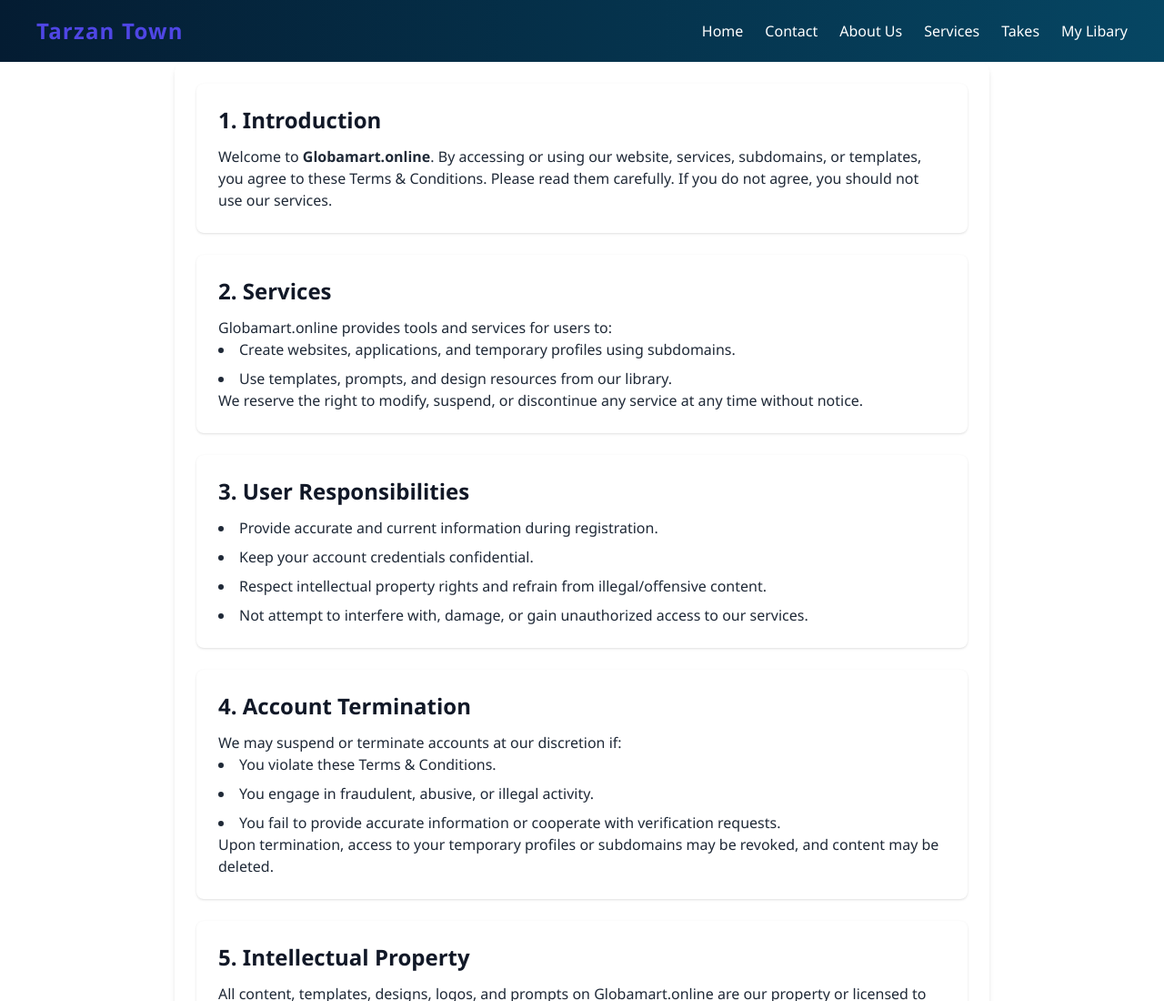
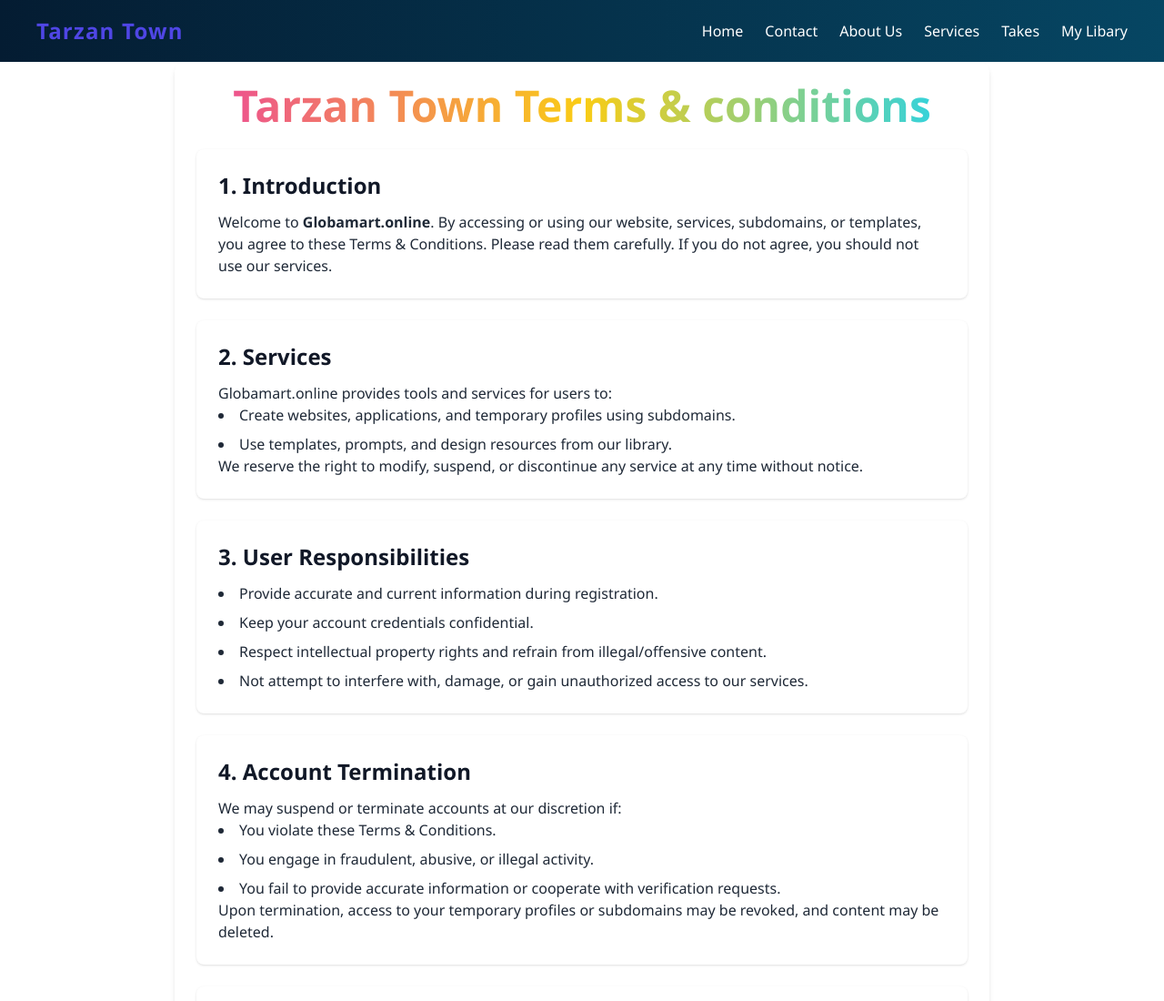
Before and after one commit to Ahmedeey40/Tarzan_Town, a plain HTML site: page terms.html in a window 1280 px wide. Shown: the top 1100 px of the page at 91% size. Drawn offline with nearby package versions, Linux system fonts and the light colour scheme.

Commit message:
Update terms.html

```diff
--- a/terms.html
+++ b/terms.html
@@ -64,6 +64,9 @@
 </script>
 
    <div class="max-w-4xl mx-auto p-6 space-y-6  rounded-xl shadow-md">
+     <h1 class="text-5xl font-extrabold text-center bg-gradient-to-r from-pink-500 via-yellow-400 to-cyan-400 bg-clip-text text-transparent">
+  Tarzan Town Terms & conditions
+</h1>
 
 
   <div class="bg-white p-6 rounded-lg shadow hover:shadow-lg transition">
```
